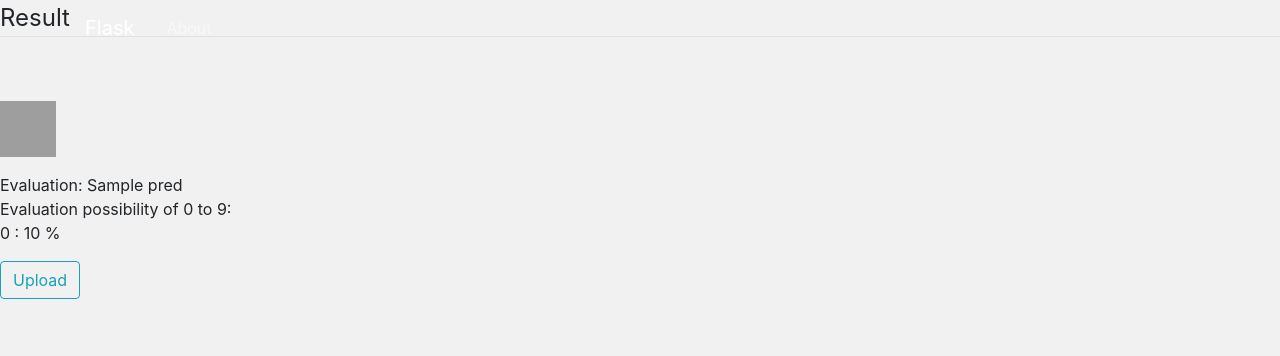
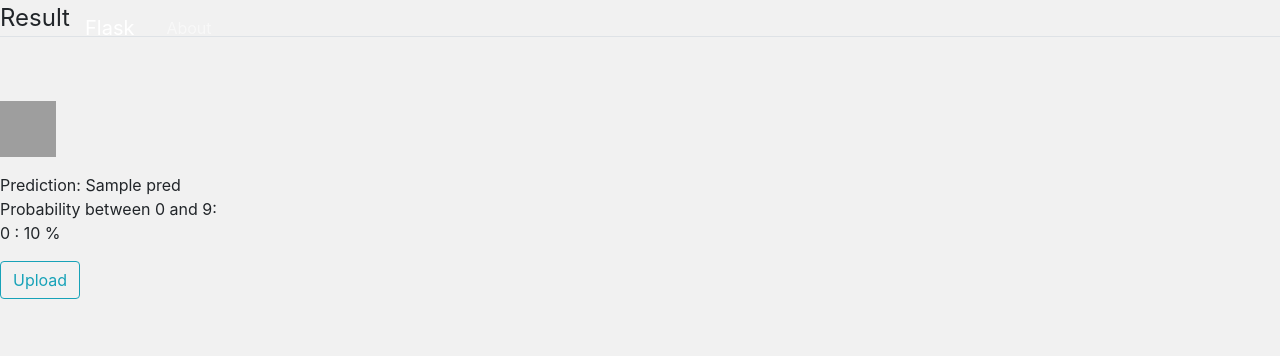
Before and after one commit to hirojifukui/ai, a Flask app: template app/templates/result.html in a window 1280 px wide. Shown: the top 356 px of the page. Run offline with Flask 2, Linux system fonts and the light colour scheme; the template is opened without the code that fills it: values that come from a table or form of the project are taken from there, most other values are stand-ins (such as "Sample title", 1, 10 or a date in 2020); some libraries are stand-ins or nearby versions; grey boxes are pictures that could not be loaded.

Commit message:
result.html

```diff
--- a/app/templates/result.html
+++ b/app/templates/result.html
@@ -16,10 +16,10 @@
 					<img src="{{path}}" width = "56", height="56">
 				</div>
 				<div class ="result">
-					Evaluation: {{ pred }}<br>
+					Prediction: {{ pred }}<br>
 				</div>
 				<div class = "possibility">
-					Evaluation possibility of 0 to 9:<br>
+					Probability between 0 and 9:<br>
 					{% for row in result %}
 						{{loop.index - 1}} : {{(row * 100)|round(2, 'common')}} % <br>
 					{% endfor %}
```
